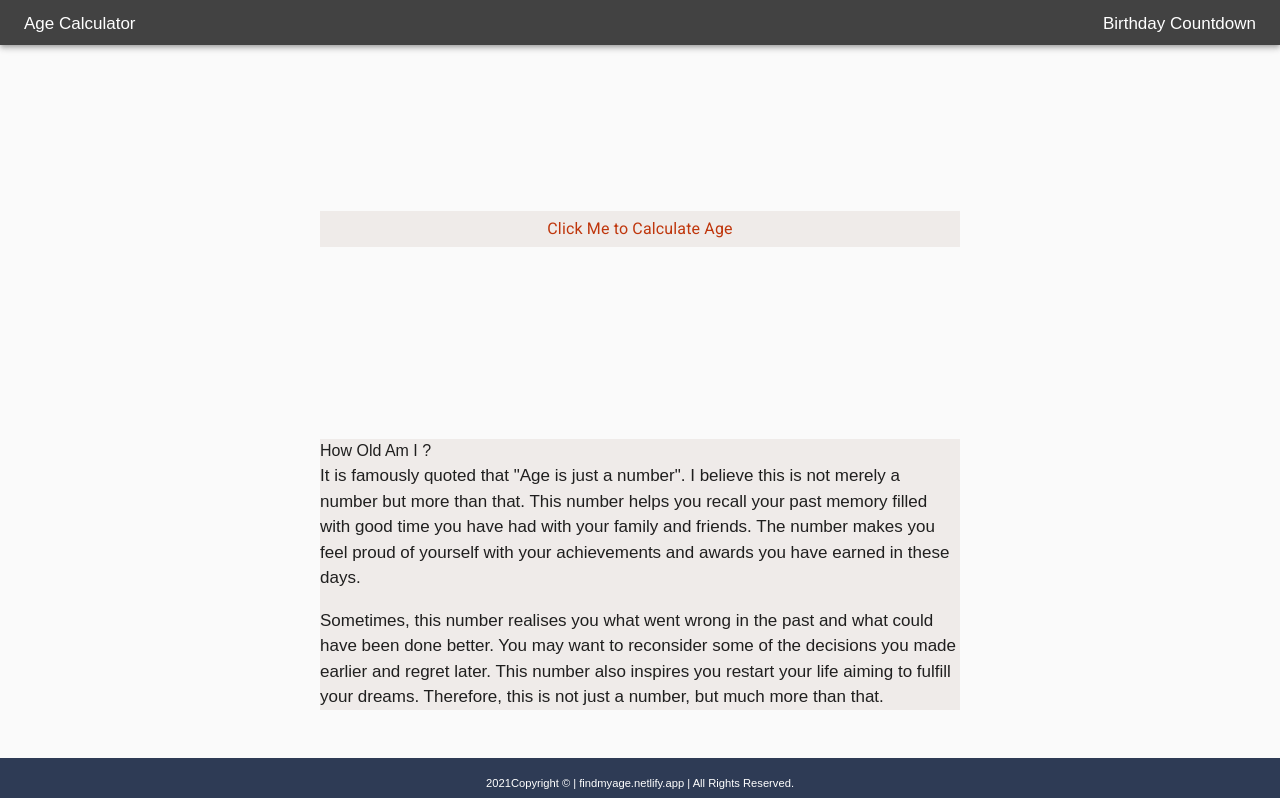
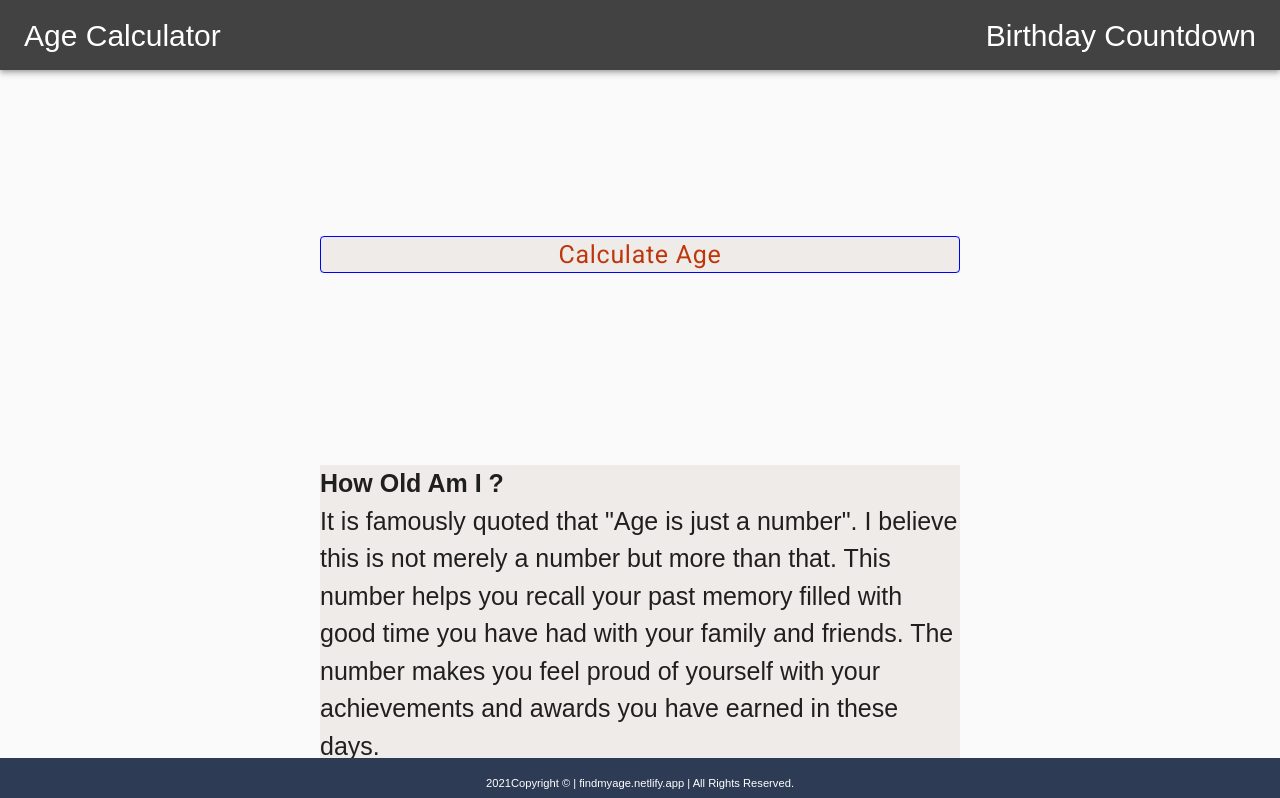
Before and after one commit to deepakbagra/age-calculator, a React (Create React App) app: page / in a window 1280 px wide. Shown: the top 798 px of the page. Built offline with nearby package versions, Linux system fonts and the light colour scheme.

Commit message:
mui style edited to suit different screen size

```diff
--- a/src/App.js
+++ b/src/App.js
@@ -1,6 +1,7 @@
 import { React } from 'react';
 import {  Box, CssBaseline } from '@material-ui/core';
-import { ThemeProvider, createTheme, makeStyles } from '@material-ui/core/styles';
+import { ThemeProvider, createTheme } from '@material-ui/core/styles';
+import useStyles from './styles';
 
 
 // importing components
@@ -10,6 +11,7 @@ import AgeCalculation from './components/AgeCalculator/AgeCalculation';
 import Description from './components/Description/Description';
 
 const App = () => {
+    const classes = useStyles();
 
     const theme = createTheme({
         typography: {
@@ -18,36 +20,9 @@ const App = () => {
             'sans-serif',
           ].join(','),
         },
+
     });
 
-    const useStyles = makeStyles(theme => ({
-       ageCalculation: {
-            backgroundColor:'#efebe9',
-            height: '50%',
-            width: '50%',
-            margin: '13% 25%',
-            [theme.breakpoints.down('xs')]: {
-                margin: '10% 10%',
-                width: '80%'
-            }
-       },
-       description: {
-        backgroundColor:'#efebe9',
-        height: '50%',
-        width: '50%',
-        margin: '13% 25%',
-        [theme.breakpoints.down('xs')]: {
-            margin: '17% 10%',
-            width: '80%'
-        },
-        [theme.breakpoints.up('md')]: {
-            margin: '15% 25%',
-        }
-   }
-
-    }));
-
-    const classes = useStyles();
 
     return (
         <ThemeProvider theme={theme}>
--- a/src/components/AgeCalculator/AgeCalculation.jsx
+++ b/src/components/AgeCalculator/AgeCalculation.jsx
@@ -88,10 +88,10 @@ const AgeCalculation = () => {
   return (
     <>
       <LocalizationProvider dateAdapter={AdapterDateFns}>
-        <Typography gutterBottom marginBottom={'2%'}
-         bgcolor={'#efebe9'} className={classes.input} >
-          Please pick your date-of-birth from the Calendar Icon
-          or type in the box below in dd/mm/yyyy format to calculate your age.</Typography>
+        <Typography className={classes.headerText}
+         bgcolor={'#efebe9'}  >
+          Please select your date-of-birth in "dd/mm/yyyy" format
+           and then click on "Calculate Age" button to calculate your age.</Typography>
 
         <DatePicker
 
@@ -110,10 +110,10 @@ const AgeCalculation = () => {
              }} />}
         />
       </LocalizationProvider >
-      <Button fullWidth className={classes.button}
+      <Button fullWidth variant = 'text' className={classes.button}
           onClick={handleOnSubmit}
-      > <Typography>
-          Click Me to Calculate Age </Typography>
+      >
+          Calculate Age
       </Button>
 
         {displayResult ?
--- a/src/components/AgeCalculator/styles.js
+++ b/src/components/AgeCalculator/styles.js
@@ -2,38 +2,69 @@ import { makeStyles } from '@material-ui/core/styles';
 
 export default makeStyles(theme => ({
     wrapText:{
-        fontSize: 14,
+        fontSize: 16,
         [theme.breakpoints.down('xs')]: {
-            fontSize: 12,
-        },
-        [theme.breakpoints.up('md')]: {
-            fontSize: 16,
+            fontSize: 13,
         },
         [theme.breakpoints.between('sm', 'md')]: {
-            fontSize: 14,
-        }
+            fontSize: 15,
+        } ,
+        [theme.breakpoints.between('md', 'lg')]: {
+            fontSize: 20,
+        },
+        [theme.breakpoints.between('lg', 'xl')]: {
+            fontSize: 25,
+        },
     },
     button:{
+        "&.MuiButton-root": {
+            border: '1px solid',
+            borderColor: 'blue'
+        },
         "&.MuiButton-text": {
             textTransform: 'none',
-            fontSize: 15,
             color:'#bf360c',
-        }
-    },
-    input: {
-        "&.MuiTypography-root": {
-            fontSize: 14,
+            fontSize: 16,
             [theme.breakpoints.down('xs')]: {
-                fontSize: 12,
-            },
-            [theme.breakpoints.up('md')]: {
-                fontSize: 16,
+                fontSize: 13,
             },
             [theme.breakpoints.between('sm', 'md')]: {
-                fontSize: 14,
-            }
+                fontSize: 15,
+            } ,
+            [theme.breakpoints.between('md', 'lg')]: {
+                fontSize: 20,
+            },
+            [theme.breakpoints.between('lg', 'xl')]: {
+                fontSize: 25,
+            },
+        },
+
+        height: 37,
+
+    },
+    headerText: {
+        "&.MuiTypography-root": {
+            marginBottom: '2%',
+            margin: '1%',
+            leftSpacing: 'none',
+            fontSize: 16,
+            [theme.breakpoints.down('xs')]: {
+                fontSize: 13,
+            },
+            [theme.breakpoints.between('sm', 'md')]: {
+                fontSize: 15,
+            } ,
+            [theme.breakpoints.between('md', 'lg')]: {
+                fontSize: 20,
+            },
+            [theme.breakpoints.between('lg', 'xl')]: {
+                fontSize: 25,
+            },
+
         }
-
     }
 
+
+
+
 }));
--- a/src/components/Description/Description.jsx
+++ b/src/components/Description/Description.jsx
@@ -5,9 +5,9 @@ const Description = () => {
     const classes = useStyle();
     return (
         <Box >
-            <Typography variant='body1'>How Old Am I ?</Typography>
+            <Typography className={classes.wrapHeader}>How Old Am I ?</Typography>
 
-            <Typography className={classes.wrapText}>
+            <Typography paragraph className={classes.wrapContent}>
 
                 It is famously quoted that "Age is just a number".
                 I believe this is not merely a number but more than that.
@@ -15,11 +15,14 @@ const Description = () => {
                 good time you have had with your family and friends. The number
                 makes you feel proud of yourself with your achievements and
                 awards you have earned in these days.
-                <p>Sometimes, this number realises you what went wrong in the past
+            </Typography>
+
+            <Typography paragraph className={classes.wrapContent}>
+                Sometimes, this number realises you what went wrong in the past
                 and what could have been done better. You may want to reconsider
                 some of the decisions you made earlier and regret later. This number also
                 inspires you restart your life aiming to fulfill
-                your dreams. Therefore, this is not just a number, but much more than that.</p>
+                your dreams. Therefore, this is not just a number, but much more than that.
 
             </Typography>
         </Box>
--- a/src/components/Description/styles.js
+++ b/src/components/Description/styles.js
@@ -1,17 +1,37 @@
 import { makeStyles } from '@material-ui/core/styles';
 
 export default makeStyles(theme => ({
-    wrapText:{
+    wrapContent:{
         wordWrap: "break-word",
-        fontSize: 12.5,
+        fontSize: 16,
         [theme.breakpoints.down('xs')]: {
-            fontSize: 12,
-        },
-        [theme.breakpoints.up('md')]: {
-            fontSize: 17,
+            fontSize: 13,
         },
         [theme.breakpoints.between('sm', 'md')]: {
             fontSize: 15,
-        }
+        } ,
+        [theme.breakpoints.between('md', 'lg')]: {
+            fontSize: 20,
+        },
+        [theme.breakpoints.between('lg', 'xl')]: {
+            fontSize: 25,
+        },
+    },
+    wrapHeader:{
+        wordWrap: "break-word",
+        fontSize: 16,
+        fontWeight: 'bold',
+        [theme.breakpoints.down('xs')]: {
+            fontSize: 13,
+        },
+        [theme.breakpoints.between('sm', 'md')]: {
+            fontSize: 15,
+        } ,
+        [theme.breakpoints.between('md', 'lg')]: {
+            fontSize: 20,
+        },
+        [theme.breakpoints.between('lg', 'xl')]: {
+            fontSize: 25,
+        },
     }
 }));
--- a/src/components/Header/styles.js
+++ b/src/components/Header/styles.js
@@ -1,32 +1,63 @@
 import { makeStyles } from '@material-ui/core/styles';
 
-const myFontSize = 17;
 
 export default makeStyles(theme => ({
     appBar: {
       height: '45px',
       [theme.breakpoints.down('xs')]: {
-        height: '30px'
+        height: '40px'
+      },
+      [theme.breakpoints.between('xs', 'md')]: {
+        height: '40px'
+      },
+      [theme.breakpoints.between('md', 'lg')]: {
+        height: '50px'
+      },
+      [theme.breakpoints.between('lg', 'xl')]: {
+        height: '70px'
       },
       background: '#424242',
 
     },
+    toolbar: {
+      height:'100%',
+      "&.MuiToolbar-dense": {
+        minHeight: '0px'
+      }
+    },
 
     leftSide: {
           flexGrow: 1 ,
-          fontSize: myFontSize,
+
           [theme.breakpoints.down('xs')]: {
-            fontSize: 14,
-            marginBottom: '20px'
+              fontSize: 16,
+          },
+          [theme.breakpoints.between('sm', 'md')]: {
+              fontSize: 20,
+          } ,
+          [theme.breakpoints.between('md', 'lg')]: {
+              fontSize: 25,
+          },
+          [theme.breakpoints.between('lg', 'xl')]: {
+              fontSize: 30,
           },
     },
 
     rightSide: {
-      fontSize: myFontSize,
-      [theme.breakpoints.down('xs')]: {
-        fontSize: 14,
-        marginBottom: '20px'
-        },
+
+          [theme.breakpoints.down('xs')]: {
+              fontSize: 16,
+          },
+          [theme.breakpoints.between('sm', 'md')]: {
+              fontSize: 20,
+          } ,
+          [theme.breakpoints.between('md', 'lg')]: {
+              fontSize: 25,
+          },
+          [theme.breakpoints.between('lg', 'xl')]: {
+              fontSize: 30,
+          },
       },
 
+
 }))
--- /dev/null
+++ b/src/styles.js
@@ -0,0 +1,27 @@
+import { makeStyles } from '@material-ui/core/styles';
+
+export default makeStyles(theme => ({
+    ageCalculation: {
+        backgroundColor:'#efebe9',
+        height: '50%',
+        width: '50%',
+        margin: '13% 25%',
+        [theme.breakpoints.down('xs')]: {
+            margin: '10% 10%',
+            width: '80%'
+        }
+   },
+    description: {
+        backgroundColor:'#efebe9',
+        height: '50%',
+        width: '50%',
+        margin: '13% 25%',
+        [theme.breakpoints.down('xs')]: {
+            margin: '17% 10%',
+            width: '80%'
+        },
+        [theme.breakpoints.up('md')]: {
+            margin: '15% 25%',
+        },
+    }
+}));
```
